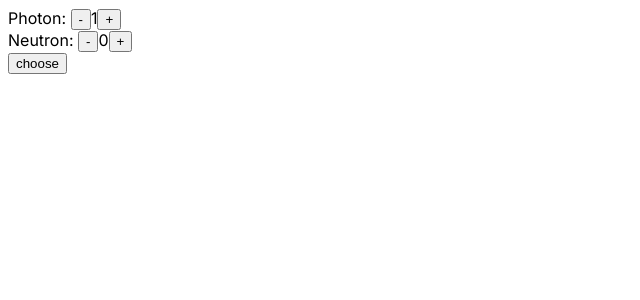
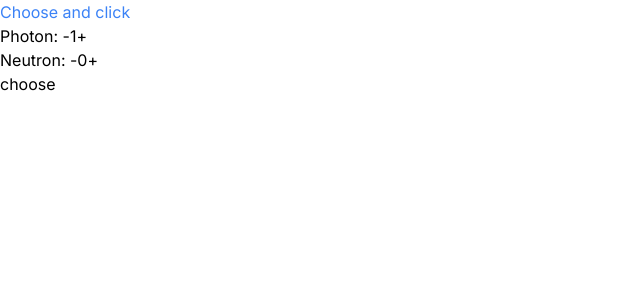
Before and after one commit to jollypyun/one-ui, a Next.js app in the folder one-ui/: page /element in a window 1280 px wide. Shown: the top 300 px of the page, without its empty margins (0-640 px from the left). Built offline with nearby package versions, Linux system fonts and the light colour scheme.

Commit message:
tailwind css 적용

```diff
--- a/one-ui/src/app/element/page.tsx
+++ b/one-ui/src/app/element/page.tsx
@@ -14,6 +14,7 @@ const ElementComponent = () => {
 
     return (
         <>
+            <p className="text-blue-500">Choose and click</p>
             <div>
                 <span>Photon: </span>
                 <button type="button" onClick={() => setPhoton(photon-1)}>
--- a/one-ui/src/app/layout.tsx
+++ b/one-ui/src/app/layout.tsx
@@ -1,5 +1,6 @@
 import { Inter } from "next/font/google";
 import type { Metadata } from "next";
+import '../css/main.css'
 
 export const metadata: Metadata = {
     title: "원자 조회",
--- /dev/null
+++ b/one-ui/src/css/main.css
@@ -0,0 +1,3 @@
+@tailwind base;
+@tailwind components;
+@tailwind utilities;
--- a/one-ui/tailwind.config.ts
+++ b/one-ui/tailwind.config.ts
@@ -2,17 +2,10 @@ import type { Config } from "tailwindcss";
 
 const config: Config = {
   content: [
-    "./src/pages/**/*.{js,ts,jsx,tsx,mdx}",
-    "./src/components/**/*.{js,ts,jsx,tsx,mdx}",
-    "./src/app/**/*.{js,ts,jsx,tsx,mdx}",
+    './src/**/*.{js,ts,jsx,tsx,mdx}'
   ],
   theme: {
     extend: {
-      backgroundImage: {
-        "gradient-radial": "radial-gradient(var(--tw-gradient-stops))",
-        "gradient-conic":
-          "conic-gradient(from 180deg at 50% 50%, var(--tw-gradient-stops))",
-      },
     },
   },
   plugins: [],
```
